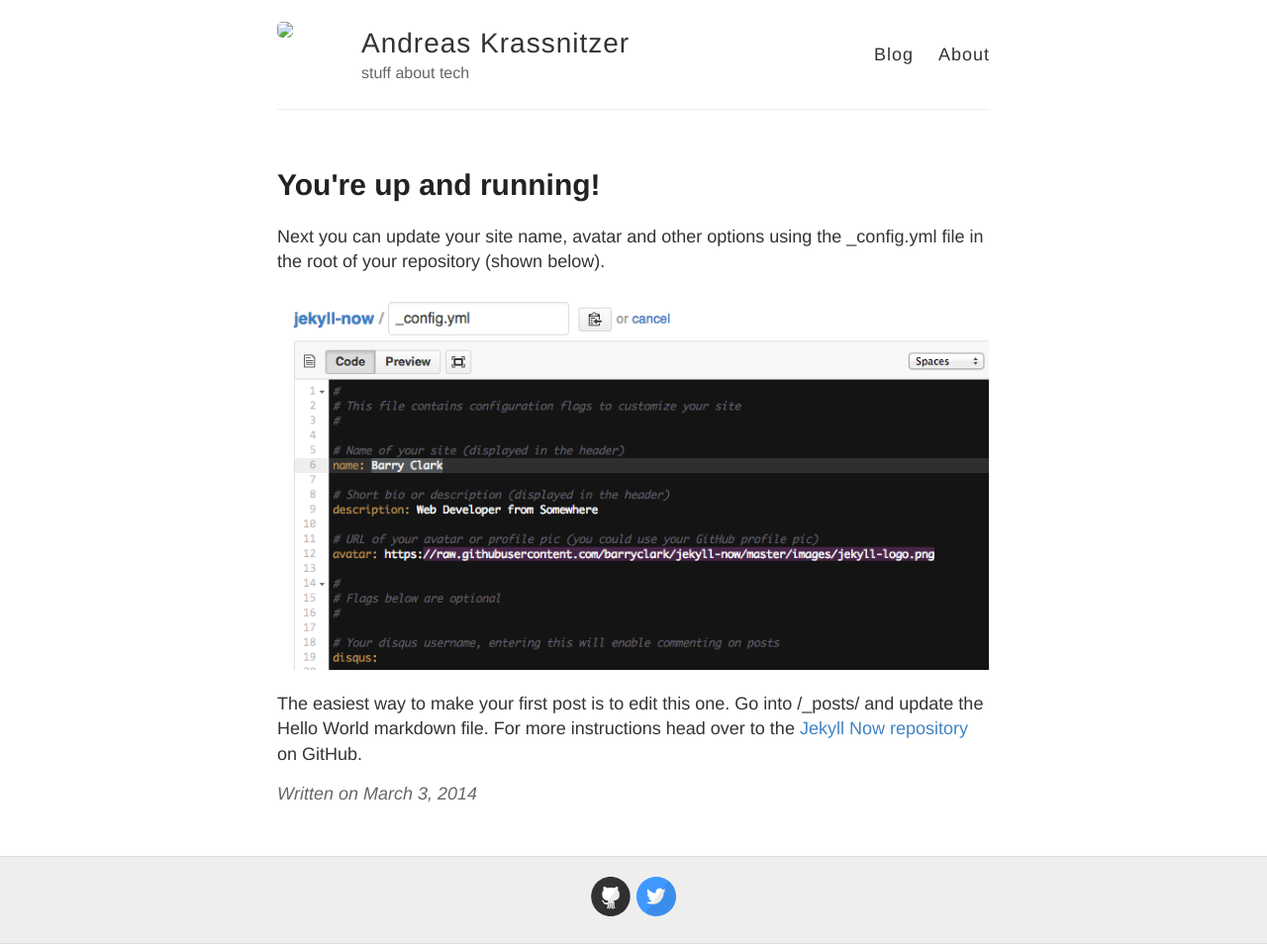
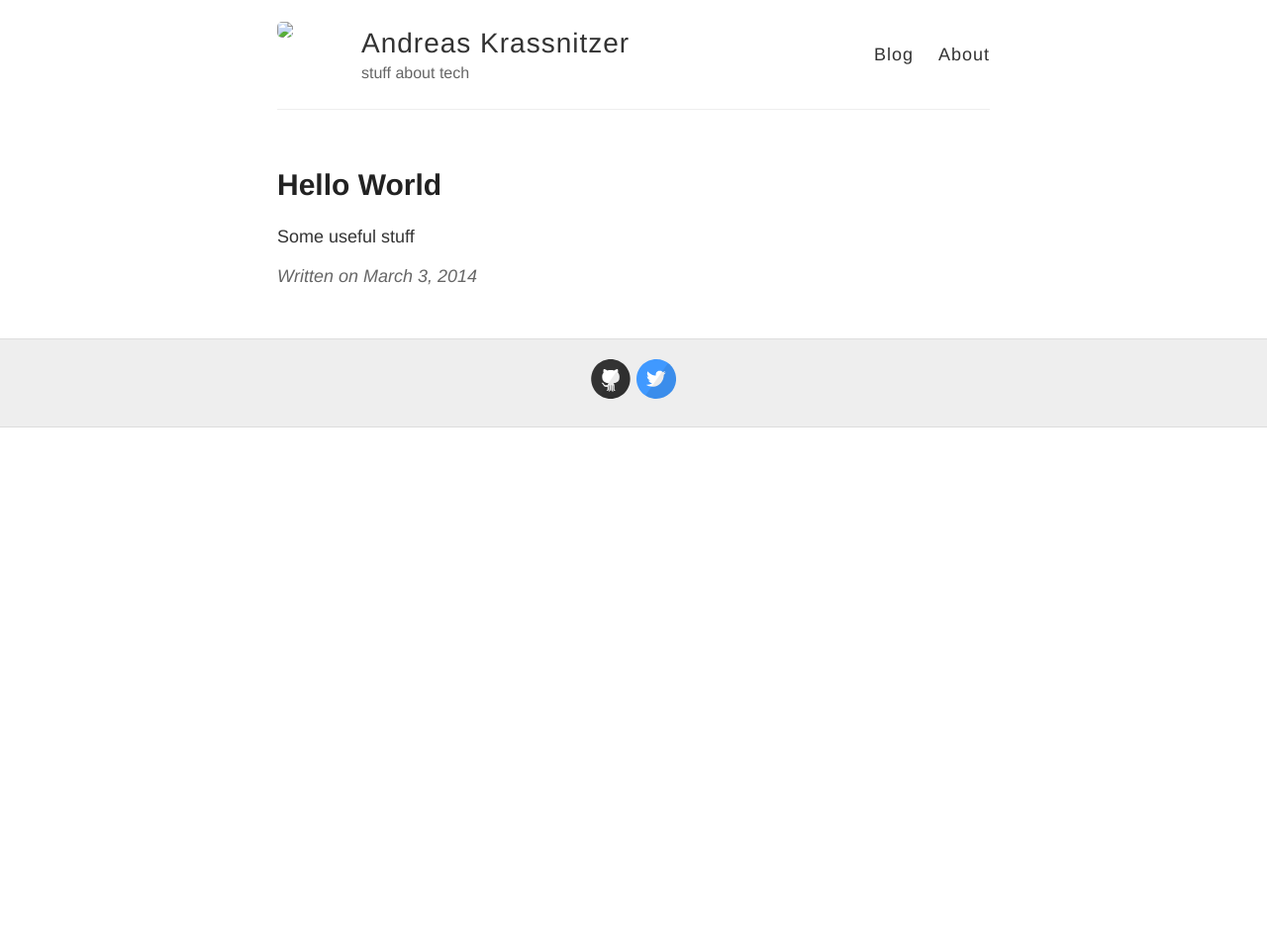
Before and after one commit to andreaskra/andreaskra.github.io, a Jekyll site: the page built from _posts/2014-3-3-Hello-World.md, in a window 1280 px wide. Shown: the whole page at 99% size. Built offline with Jekyll 4.4.1, drawn with Linux system fonts in a browser that asks for light colours; after the commit the page ends 900 px from its top, so only the background shows below that.

Commit message:
Update 2014-3-3-Hello-World.md

```diff
--- a/_posts/2014-3-3-Hello-World.md
+++ b/_posts/2014-3-3-Hello-World.md
@@ -1,10 +1,6 @@
 ---
 layout: post
-title: You're up and running!
+title: Hello World
 ---
 
-Next you can update your site name, avatar and other options using the _config.yml file in the root of your repository (shown below).
-
-![_config.yml]({{ site.baseurl }}/images/config.png)
-
-The easiest way to make your first post is to edit this one. Go into /_posts/ and update the Hello World markdown file. For more instructions head over to the [Jekyll Now repository](https://github.com/barryclark/jekyll-now) on GitHub.
+Some useful stuff
```
